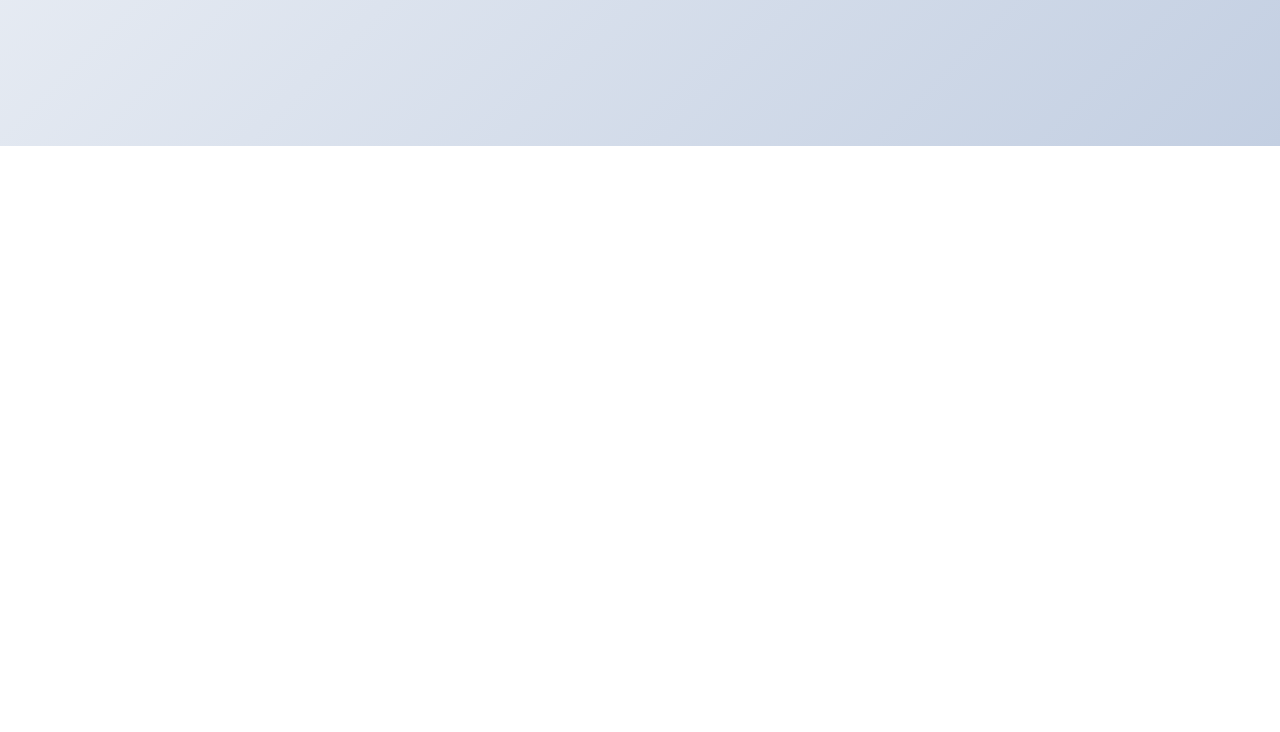
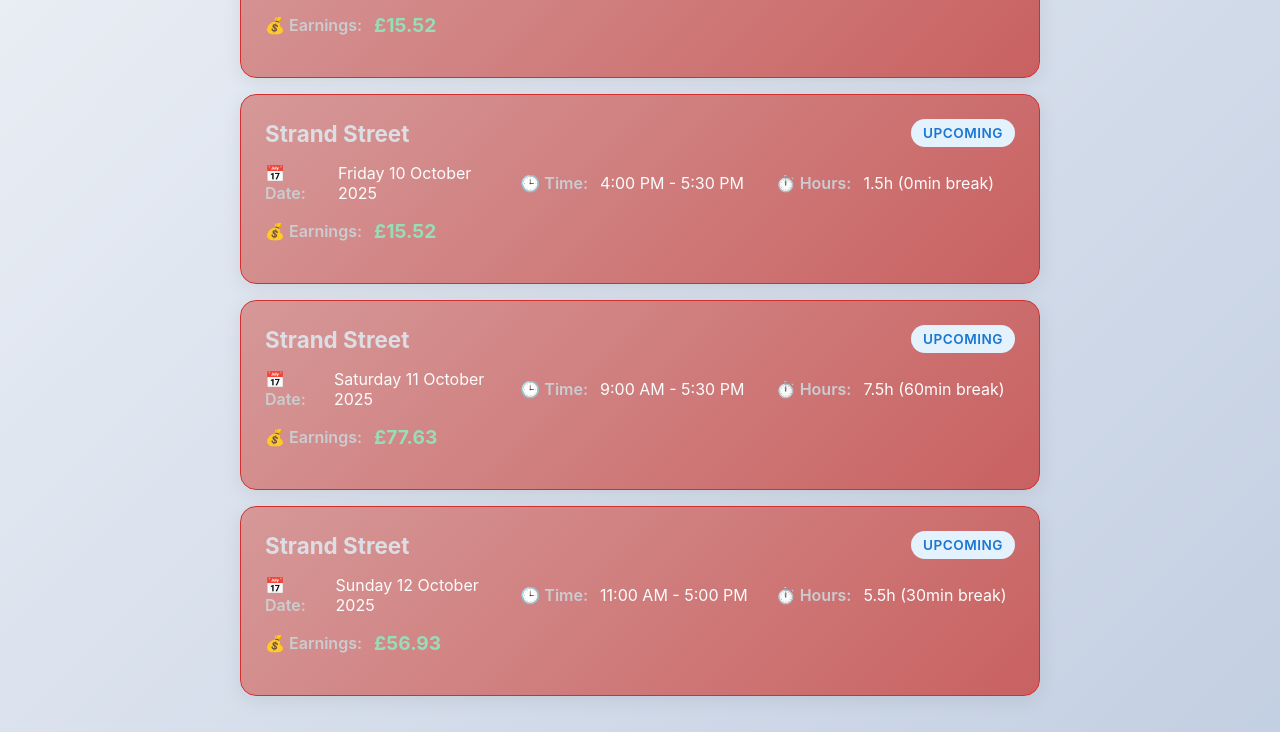
Before and after one commit to GooseMilk84/workshec, a plain HTML site: page index.html in a window 1280 px wide. Shown: the part 654-1386 px from the top of the page. Before the commit the page ends 800 px from the top, so only its background shows below. Drawn offline with Linux system fonts and the light colour scheme.

Commit message:
Update index.html

```diff
--- a/index.html
+++ b/index.html
@@ -253,6 +253,30 @@
             startTime: "11:00",
             endTime: "16:00"
         },
+        {
+            shop: "Strand Street",
+            date: "2025-10-07",
+            startTime: "16:00",
+            endTime: "17:30"
+        },
+        {
+            shop: "Strand Street",
+            date: "2025-10-10",
+            startTime: "16:00",
+            endTime: "17:30"
+        },
+        {
+            shop: "Strand Street",
+            date: "2025-10-11",
+            startTime: "09:00",
+            endTime: "17:30"
+        },
+        {
+            shop: "Strand Street",
+            date: "2025-10-12",
+            startTime: "11:00",
+            endTime: "17:00"
+        },
     ];
 
     const hourlyRate = 10.35;
```
